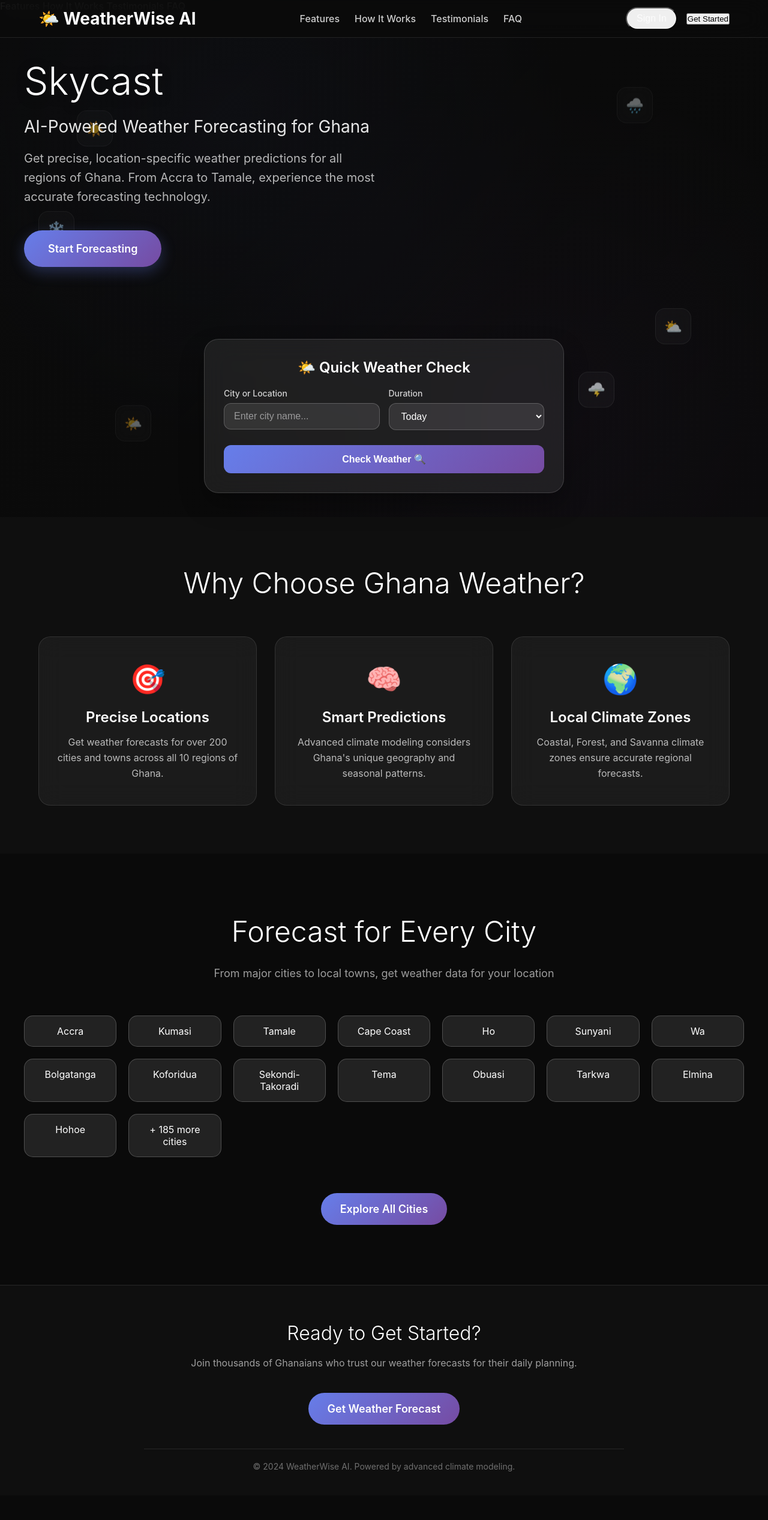
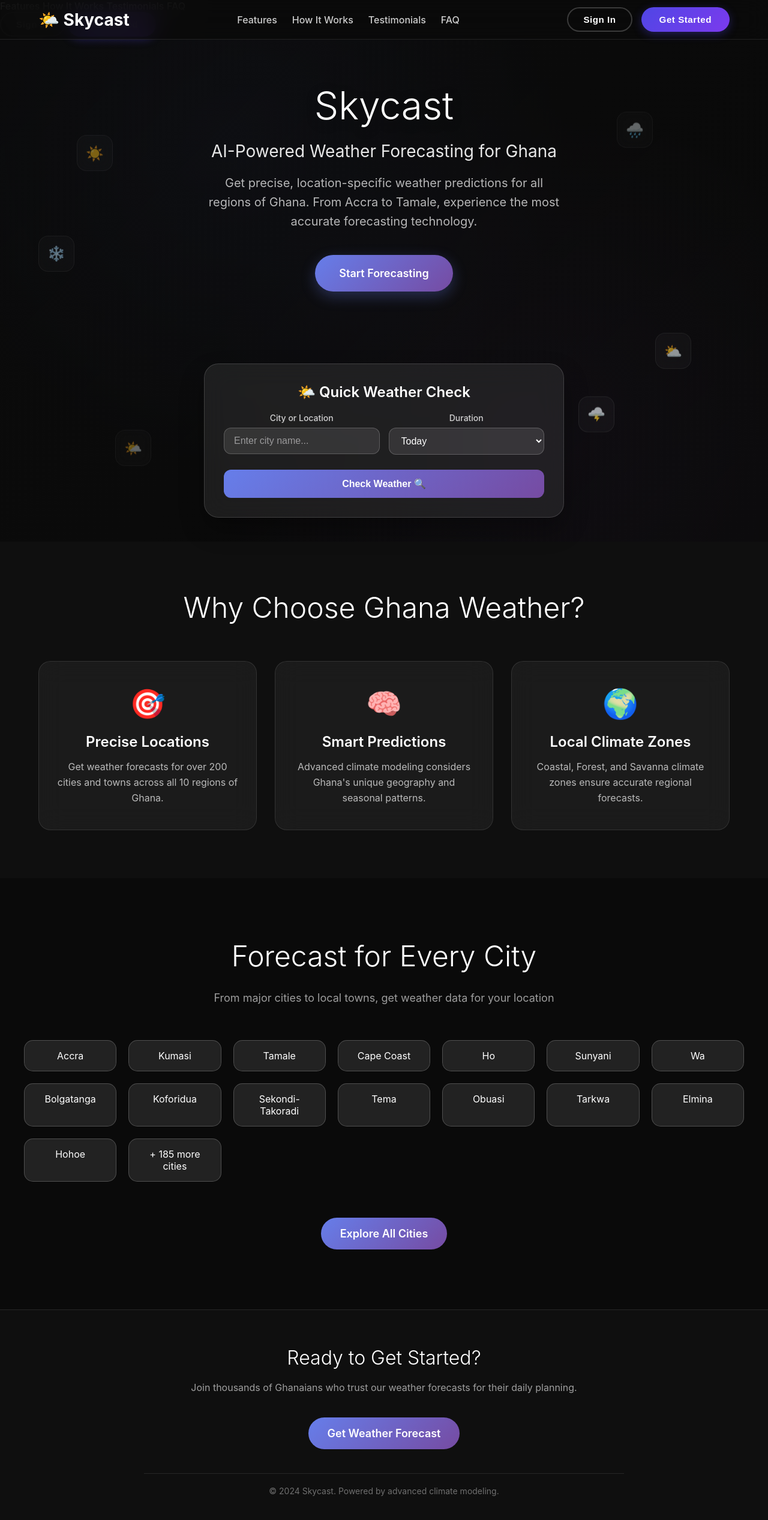
Before and after one commit to BrightSarpong/skywise-weather-prediction-model, a Flask app: page / in a window 1280 px wide. Shown: the whole page at 60% size. Before the commit the page ends 2453 px from the top, so only its background shows below. Run offline with Flask 3, Linux system fonts and the light colour scheme; some libraries are stand-ins or nearby versions.

Commit message:
make website responsive

```diff
--- a/templates/landing.html
+++ b/templates/landing.html
@@ -300,18 +300,22 @@
         .hero-container {
             max-width: 1200px;
             width: 100%;
-            display: grid;
-            grid-template-columns: 1fr;
+            display: flex;
+            flex-direction: column;
+            align-items: center;
+            text-align: center;
             gap: 60px;
+            z-index: 10;
+        }
+
+        .hero-content {
+            max-width: 800px;
+            width: 100%;
+            margin: 0 auto;
+            z-index: 2;
+            display: flex;
+            flex-direction: column;
             align-items: center;
-            z-index: 10;
-        }
-
-        .hero-content {
-            flex: 1;
-            max-width: 600px;
-            width: 50%;
-            z-index: 2;
         }
 
         .hero-title {
@@ -825,6 +829,91 @@
             color: rgba(255, 255, 255, 0.5);
         }
 
+        .auth-btn {
+            background: transparent;
+            color: white;
+            border: 2px solid rgba(255, 255, 255, 0.2);
+            padding: 10px 25px;
+            border-radius: 50px;
+            font-weight: 600;
+            font-size: 0.95rem;
+            cursor: pointer;
+            transition: all 0.3s cubic-bezier(0.4, 0, 0.2, 1);
+            letter-spacing: 0.5px;
+            position: relative;
+            overflow: hidden;
+            z-index: 1;
+        }
+
+        .auth-btn:before {
+            content: '';
+            position: absolute;
+            top: 0;
+            left: 0;
+            width: 0;
+            height: 100%;
+            background: rgba(255, 255, 255, 0.1);
+            transition: width 0.3s ease;
+            z-index: -1;
+        }
+
+        .auth-btn:hover:before {
+            width: 100%;
+        }
+
+        .auth-btn:hover {
+            transform: translateY(-2px);
+            border-color: rgba(255, 255, 255, 0.4);
+            box-shadow: 0 5px 15px rgba(0, 0, 0, 0.1);
+        }
+
+        .auth-btn:active {
+            transform: translateY(0);
+        }
+
+        .auth-btn-primary {
+            background: linear-gradient(135deg, #4f46e5 0%, #7c3aed 100%);
+            color: white;
+            border: none;
+            padding: 12px 30px;
+            border-radius: 50px;
+            font-weight: 600;
+            font-size: 0.95rem;
+            cursor: pointer;
+            transition: all 0.3s cubic-bezier(0.4, 0, 0.2, 1);
+            box-shadow: 0 4px 15px rgba(79, 70, 229, 0.35);
+            position: relative;
+            overflow: hidden;
+            z-index: 1;
+            letter-spacing: 0.5px;
+        }
+
+        .auth-btn-primary:before {
+            content: '';
+            position: absolute;
+            top: 0;
+            left: 0;
+            width: 0;
+            height: 100%;
+            background: linear-gradient(135deg, #4338ca 0%, #6d28d9 100%);
+            transition: width 0.3s ease;
+            z-index: -1;
+        }
+
+        .auth-btn-primary:hover:before {
+            width: 100%;
+        }
+
+        .auth-btn-primary:hover {
+            transform: translateY(-2px);
+            box-shadow: 0 8px 25px rgba(79, 70, 229, 0.5);
+        }
+
+        .auth-btn-primary:active {
+            transform: translateY(0);
+            box-shadow: 0 4px 15px rgba(79, 70, 229, 0.35);
+        }
+
         .auth-submit-btn {
             background: linear-gradient(135deg, #667eea 0%, #764ba2 100%);
             color: white;
@@ -1075,7 +1164,7 @@
 <body>
     <!-- Enhanced Navigation -->
     <nav class="nav">
-        <a href="/" class="logo">🌤️ WeatherWise AI</a>
+        <a href="/" class="logo">🌤️ Skycast</a>
         <div class="nav-center">
             <a href="#features" class="nav-link">Features</a>
             <a href="#how-it-works" class="nav-link">How It Works</a>
@@ -1095,6 +1184,10 @@
         <a href="#how-it-works" class="nav-link" onclick="closeMobileMenu()">How It Works</a>
         <a href="#testimonials" class="nav-link" onclick="closeMobileMenu()">Testimonials</a>
         <a href="#faq" class="nav-link" onclick="closeMobileMenu()">FAQ</a>
+        <div class="mobile-auth-buttons">
+            <button class="auth-btn" onclick="openLoginModal(); closeMobileMenu();">Sign In</button>
+            <button class="auth-btn-primary" onclick="openSignupModal(); closeMobileMenu();">Get Started</button>
+        </div>
     </div>
 
     <!-- Hero Section -->
@@ -1311,7 +1404,7 @@
             <a href="/weather" class="footer-cta">Get Weather Forecast</a>
 
             <div class="footer-bottom">
-                <p>&copy; 2024 WeatherWise AI. Powered by advanced climate modeling.</p>
+                <p>&copy; 2024 Skycast. Powered by advanced climate modeling.</p>
             </div>
         </div>
     </footer>
```
Also changed, not shown: templates/index.html (+1 -20 lines).
